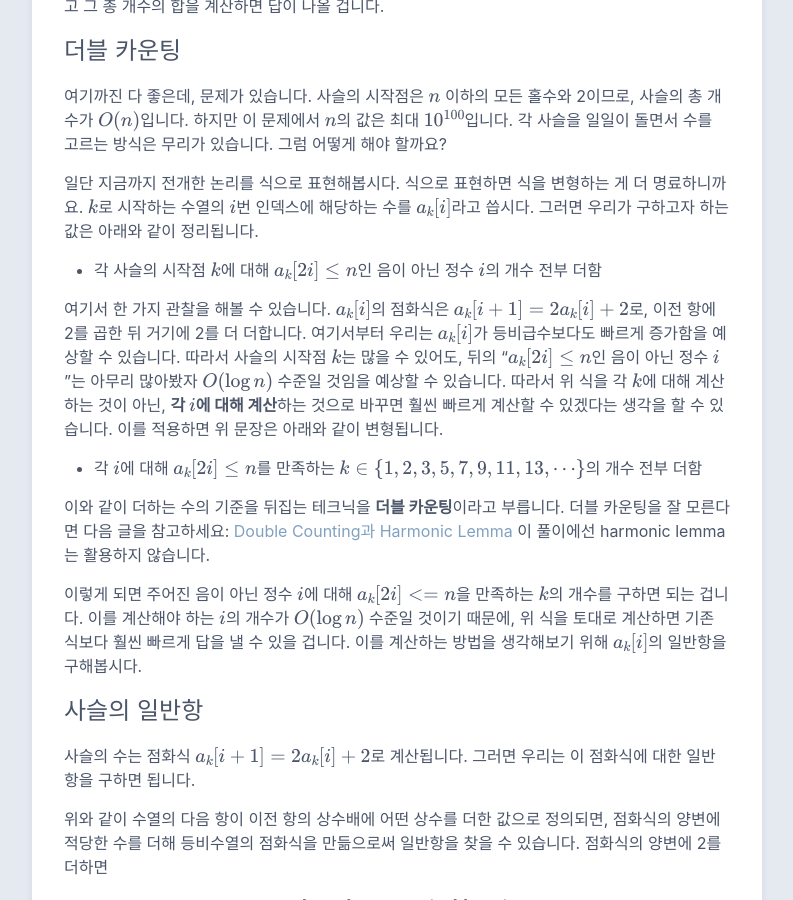
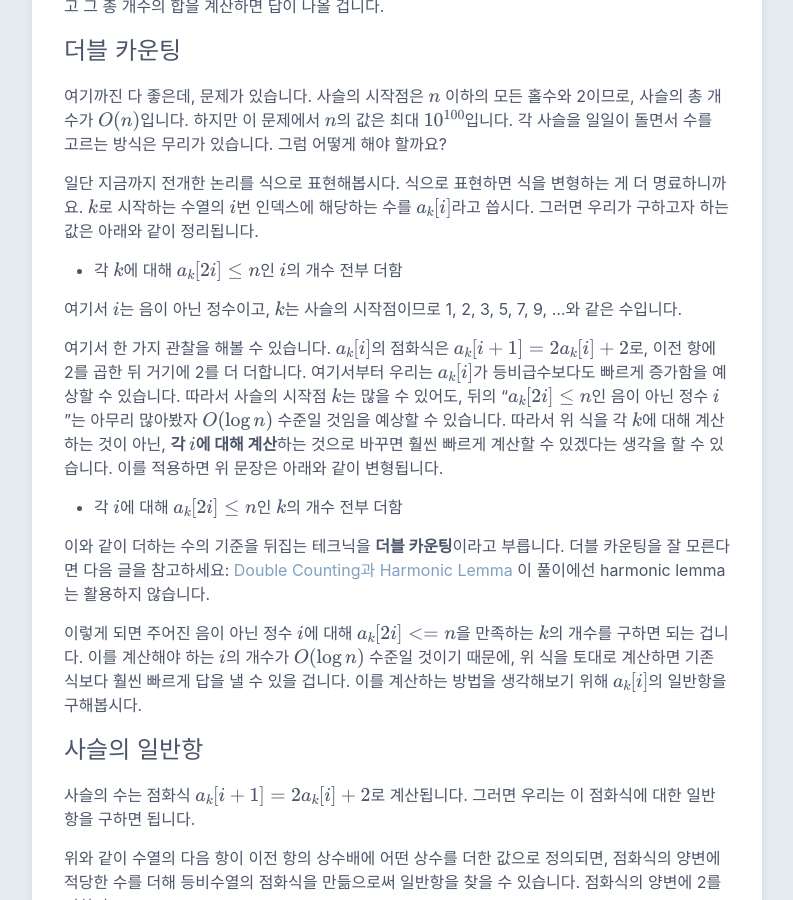
Before and after one commit to BamgoeSN/BamgoeSN.github.io, a Jekyll site: the page built from _posts/BOJ/2022-05-21-19134.md, in a window 1280 px wide and 900 px high, scrolled down 2913 px. Shown: the whole window, without its empty margins (238-1031 px from the left). Built offline with Jekyll 4.4.1, drawn with Linux system fonts in a browser that asks for light colours; formulas are drawn with MathJax 3.

Commit message:
BOJ 19134 2x+2 clearer double counting description

```diff
--- a/_posts/BOJ/2022-05-21-19134.md
+++ b/_posts/BOJ/2022-05-21-19134.md
@@ -92,11 +92,13 @@ $$
 
 일단 지금까지 전개한 논리를 식으로 표현해봅시다. 식으로 표현하면 식을 변형하는 게 더 명료하니까요. $k$로 시작하는 수열의 $i$번 인덱스에 해당하는 수를 $a_k [i]$라고 씁시다. 그러면 우리가 구하고자 하는 값은 아래와 같이 정리됩니다.
 
-- 각 사슬의 시작점 $k$에 대해 $a_k[2i] \leq n$인 음이 아닌 정수 $i$의 개수 전부 더함
+- 각 $k$에 대해 $a_k[2i] \leq n$인 $i$의 개수 전부 더함
+
+여기서 $i$는 음이 아닌 정수이고, $k$는 사슬의 시작점이므로 1, 2, 3, 5, 7, 9, ...와 같은 수입니다.
 
 여기서 한 가지 관찰을 해볼 수 있습니다. $a_k[i]$의 점화식은 $a_k[i+1] = 2a_k[i] + 2$로, 이전 항에 2를 곱한 뒤 거기에 2를 더 더합니다. 여기서부터 우리는 $a_k[i]$가 등비급수보다도 빠르게 증가함을 예상할 수 있습니다. 따라서 사슬의 시작점 $k$는 많을 수 있어도, 뒤의 "$a_k[2i] \leq n$인 음이 아닌 정수 $i$"는 아무리 많아봤자 $O(\log{n})$ 수준일 것임을 예상할 수 있습니다. 따라서 위 식을 각 $k$에 대해 계산하는 것이 아닌, **각 $i$에 대해 계산**하는 것으로 바꾸면 훨씬 빠르게 계산할 수 있겠다는 생각을 할 수 있습니다. 이를 적용하면 위 문장은 아래와 같이 변형됩니다.
 
-- 각 $i$에 대해 $a_k[2i] \leq n$를 만족하는 $k \in \left\\{ 1, 2, 3, 5, 7, 9, 11, 13, \cdots \right\\} $의 개수 전부 더함
+- 각 $i$에 대해 $a_k[2i] \leq n$인 $k$의 개수 전부 더함
 
 이와 같이 더하는 수의 기준을 뒤집는 테크닉을 **더블 카운팅**이라고 부릅니다. 더블 카운팅을 잘 모른다면 다음 글을 참고하세요: [Double Counting과 Harmonic Lemma](https://xy-plane.tistory.com/17) 이 풀이에선 harmonic lemma는 활용하지 않습니다.
 
```
